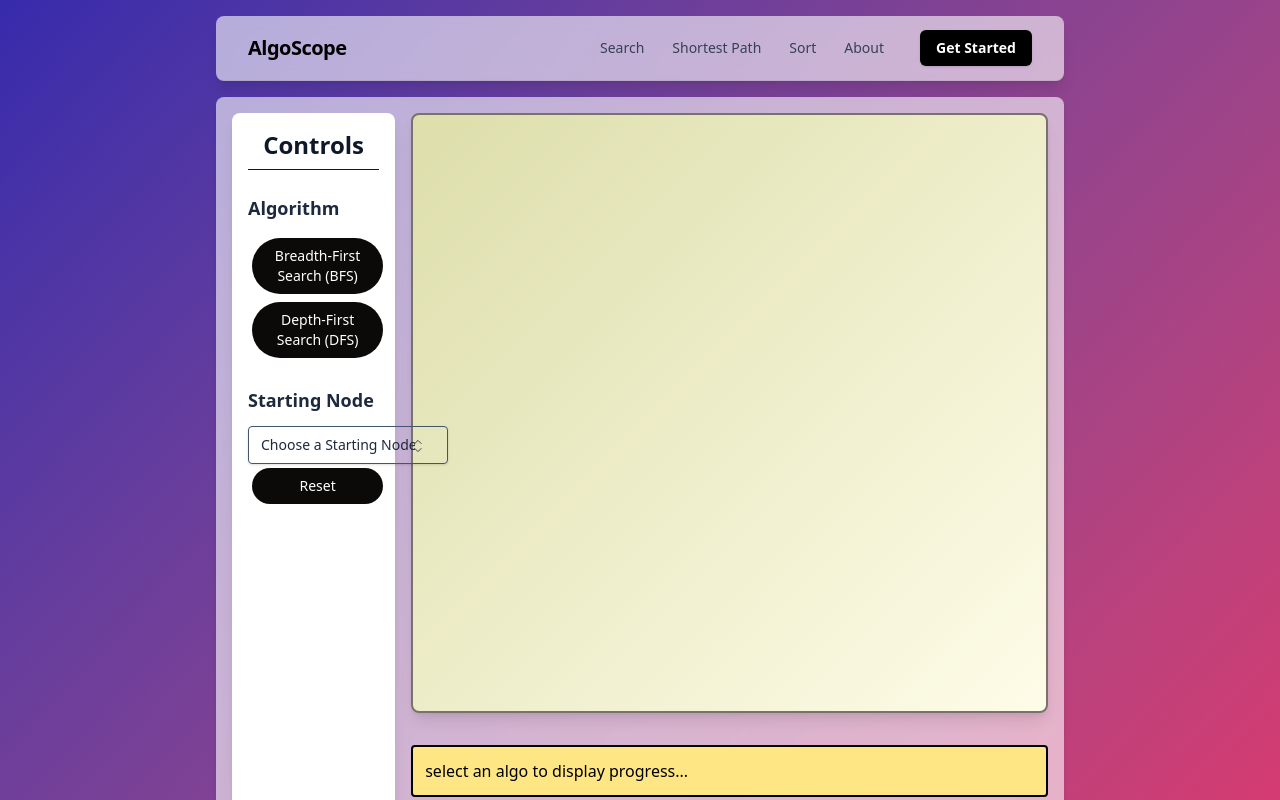
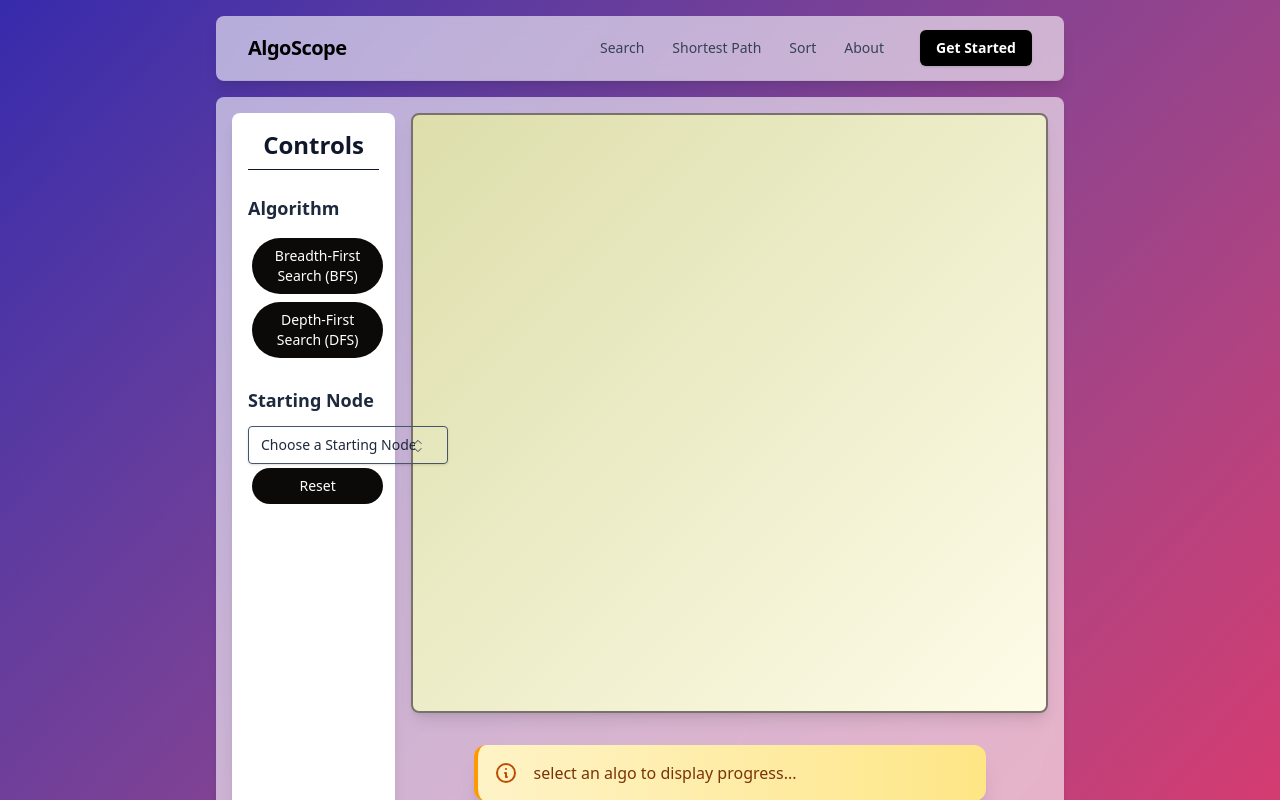
Before and after one commit to bim-adi/AlgoScope, a React (Vite) app: page /search in a window 1280 px wide. Shown: the top 800 px of the page. Built offline with nearby package versions, Linux system fonts and the light colour scheme.

Commit message:
add-more-style-speedSlider-statusDisplay

```diff
--- a/src/components/SpeedSlider.jsx
+++ b/src/components/SpeedSlider.jsx
@@ -1,10 +1,51 @@
-import React from 'react';
-import Box from '@mui/material/Box';
-import Slider from '@mui/material/Slider';
+// import React from 'react';
+// import Box from '@mui/material/Box';
+// import Slider from '@mui/material/Slider';
+//
+// export default function SpeedSlider({ value, onChange, min = 0.5, max = 3, step = 0.1 }) {
+//   return (
+//     <Box sx={{ width: 300 }}>
+//       <Slider
+//         value={value}
+//         onChange={onChange}
+//         valueLabelDisplay="auto"
+//         step={step}
+//         marks
+//         min={min}
+//         max={max}
+//       />
+//       <p>Speed: {value.toFixed(1)}x</p>
+//     </Box>
+//   );
+// }
 
-export default function SpeedSlider({ value, onChange, min = 0.5, max = 3, step = 0.1 }) {
+import React from 'react'
+import Box from '@mui/material/Box'
+import Slider from '@mui/material/Slider'
+
+// Define the gradient
+const sliderGradient = 'linear-gradient(to right, #38bdf8, #818cf8)' // sky-400 to indigo-300
+
+export default function SpeedSlider({
+  value,
+  onChange,
+  min = 0.5,
+  max = 3,
+  step = 0.1,
+}) {
   return (
-    <Box sx={{ width: 300 }}>
+    <Box
+      sx={{
+        width: 300,
+        // 1. "Glassmorphism" container
+        background: 'rgba(255, 255, 255, 0.1)',
+        backdropFilter: 'blur(10px)',
+        borderRadius: '16px', // rounded-2xl
+        padding: '24px',
+        boxShadow: '0 8px 32px 0 rgba(0, 0, 0, 0.37)',
+        border: '1px solid rgba(255, 255, 255, 0.18)',
+      }}
+    >
       <Slider
         value={value}
         onChange={onChange}
@@ -13,8 +54,43 @@ export default function SpeedSlider({ value, onChange, min = 0.5, max = 3, step
         marks
         min={min}
         max={max}
+        // 2. Custom styling for the slider itself
+        sx={{
+          height: 8,
+          '& .MuiSlider-track': {
+            border: 'none',
+            // 3. The sexy gradient track
+            background: sliderGradient,
+          },
+          '& .MuiSlider-thumb': {
+            height: 24,
+            width: 24,
+            backgroundColor: '#fff',
+            border: '2px solid currentColor',
+            // 4. The "glow" effect on hover/focus
+            '&:focus, &:hover, &.Mui-active, &.Mui-focusVisible': {
+              boxShadow: '0 0 0 8px rgba(56, 189, 248, 0.25)', // sky-400 with 25% opacity
+            },
+            '&:before': {
+              display: 'none', // Removes default Mui ripple
+            },
+          },
+          '& .MuiSlider-valueLabel': {
+            // 5. Styled tooltip
+            background: '#1e293b', // slate-800
+            borderRadius: '8px',
+            padding: '4px 8px',
+          },
+          '& .MuiSlider-rail': {
+            opacity: 0.5,
+            backgroundColor: '#374151', // gray-700
+          },
+        }}
       />
-      <p>Speed: {value.toFixed(1)}x</p>
+      {/* 6. Styled text below */}
+      <p className="text-center text-blue-500 font-medium mt-2">
+        Speed: {value.toFixed(1)}x
+      </p>
     </Box>
-  );
+  )
 }
--- a/src/components/StatusDisplay.jsx
+++ b/src/components/StatusDisplay.jsx
@@ -1,10 +1,62 @@
-import React from 'react'
+// import React from 'react'
+//
+// const StatusDisplay = ({ message }) => {
+//   return (
+//     <>
+//       <div className="bg-amber-200 border-2 rounded w-full m-auto p-3 mt-8">
+//         <div>{message}</div>
+//       </div>
+//     </>
+//   )
+// }
+//
+// export default StatusDisplay
+
+import React, { useState, useEffect } from 'react'
 
 const StatusDisplay = ({ message }) => {
+  const [isVisible, setIsVisible] = useState(false)
+
+  // This triggers the animation once the component is mounted
+  useEffect(() => {
+    setIsVisible(true)
+  }, [])
+
   return (
     <>
-      <div className="bg-amber-200 border-2 rounded w-full m-auto p-3 mt-8">
-        <div>{message}</div>
+      <div
+        className={`
+          flex items-center gap-4
+          w-full max-w-lg m-auto p-4 mt-8
+          rounded-xl border-l-4 border-amber-500
+          bg-gradient-to-r from-amber-100 to-amber-200
+          shadow-xl
+
+          {/* --- Animation classes --- */}
+          transition-all duration-500 ease-out
+          ${isVisible ? 'opacity-100 translate-y-0' : 'opacity-0 translate-y-4'}
+        `}
+      >
+        {/* 1. Icon */}
+        <div className="flex-shrink-0">
+          <svg
+            xmlns="http://www.w3.org/2000/svg"
+            className="h-6 w-6 text-amber-700"
+            fill="none"
+            viewBox="0 0 24 24"
+            stroke="currentColor"
+            strokeWidth={2}
+          >
+            <path
+              strokeLinecap="round"
+              strokeLinejoin="round"
+              d="M13 16h-1v-4h-1m1-4h.01M21 12a9 9 0 11-18 0 9 9 0 0118 0z"
+            />
+          </svg>
+        </div>
+
+        {/* 2. Message */}
+        <div className="font-medium text-amber-900">{message}</div>
       </div>
     </>
   )
```
